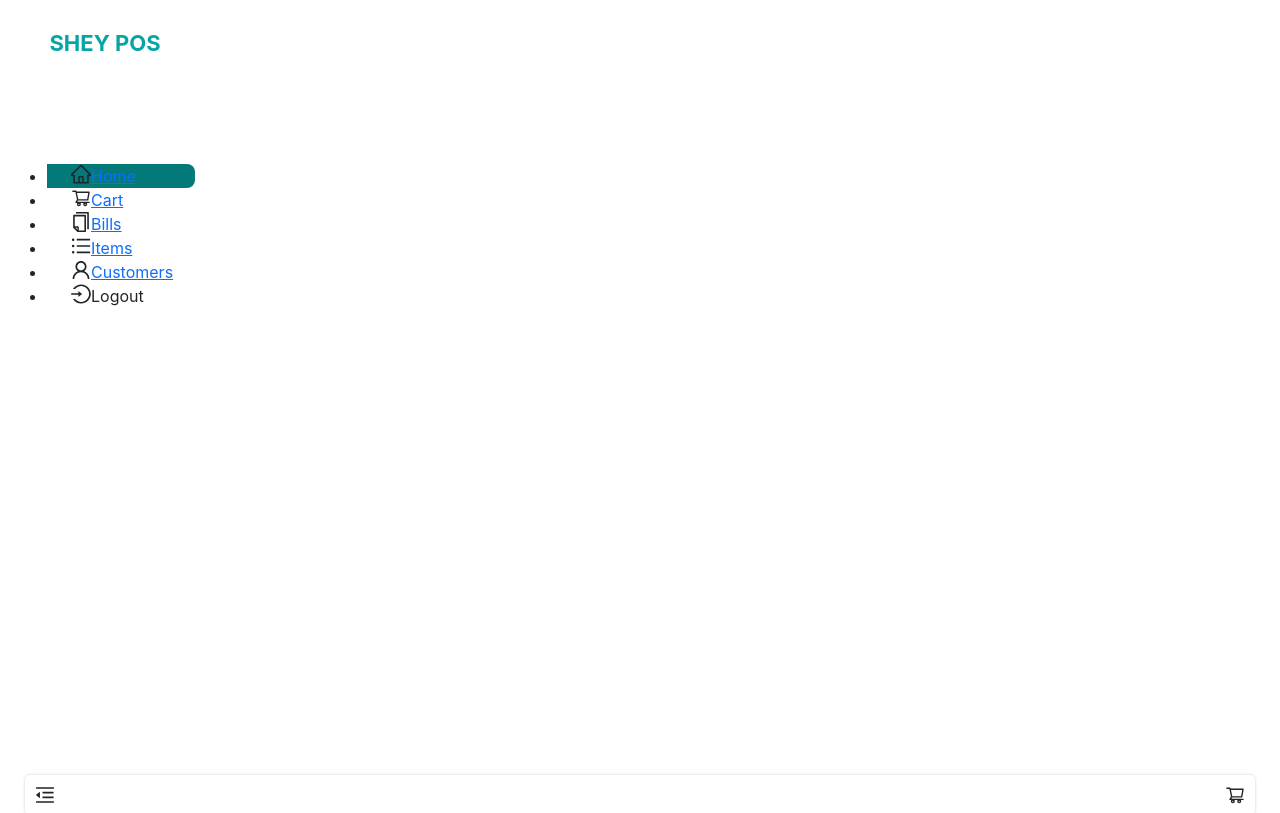
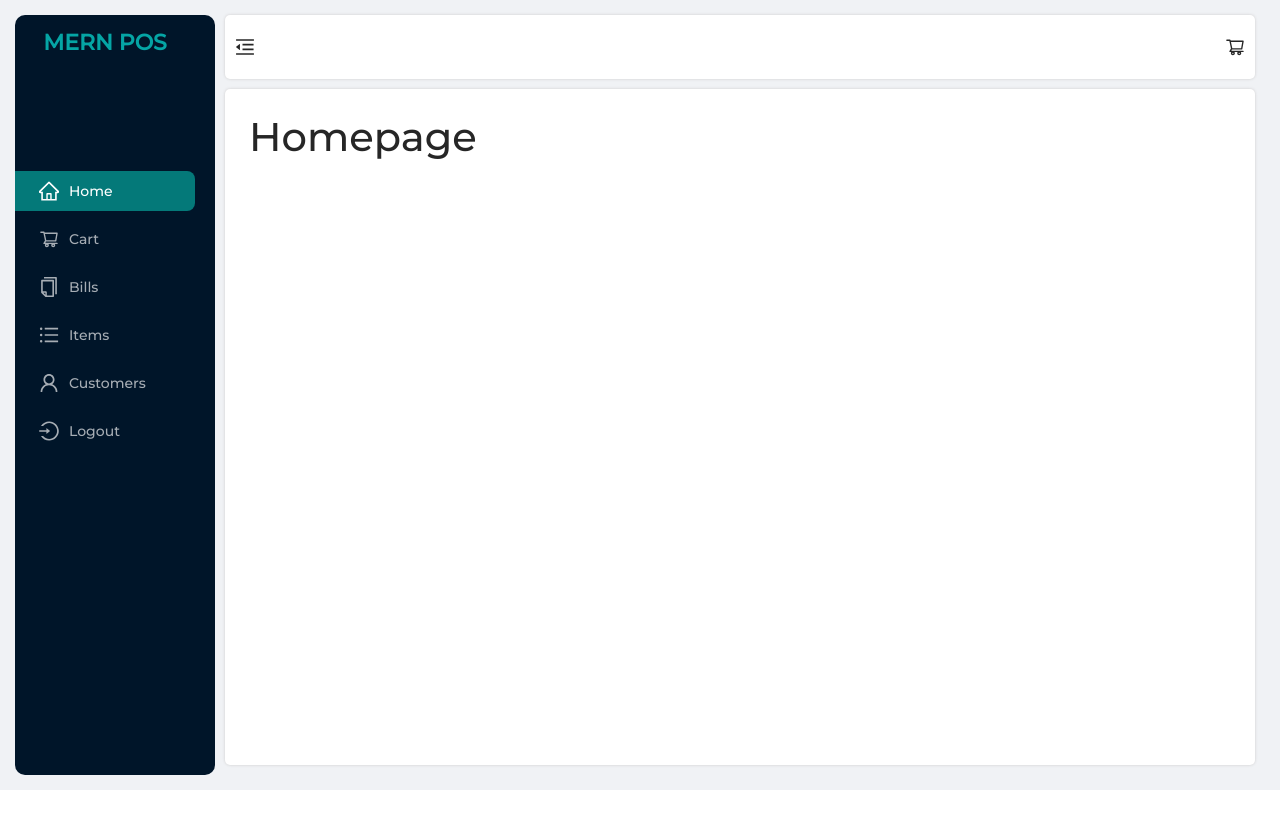
Before and after one commit to IwanPWK/react, a React (Create React App) app in the folder mern-pos/client/: page /home in a window 1280 px wide. Shown: the top 813 px of the page. Built offline with nearby package versions, Linux system fonts and the light colour scheme.

Commit message:
antd Fixed

```diff
--- a/mern-pos/client/src/App.js
+++ b/mern-pos/client/src/App.js
@@ -1,4 +1,5 @@
 import { BrowserRouter, Routes, Route } from "react-router-dom";
+import "antd/dist/antd.css";
 import Homepage from "./pages/Homepage";
 import Items from "./pages/Items";
 
--- a/mern-pos/client/src/components/DefaultLayout.js
+++ b/mern-pos/client/src/components/DefaultLayout.js
@@ -36,7 +36,7 @@ const DefaultLayout = (props) => {
       )} */}
       <Sider trigger={null} collapsible collapsed={collapsed}>
         <div className="logo">
-          <h3>{collapsed ? "SP" : "SHEY POS"}</h3>
+          <h3>{collapsed ? "MP" : "MERN POS"}</h3>
         </div>
         <Menu
           theme="dark"
--- a/mern-pos/client/src/index.css
+++ b/mern-pos/client/src/index.css
@@ -1,13 +1,12 @@
+@import url("https://fonts.googleapis.com/css2?family=Montserrat:wght@500&display=swap");
 body {
   margin: 0;
-  font-family: -apple-system, BlinkMacSystemFont, 'Segoe UI', 'Roboto', 'Oxygen',
-    'Ubuntu', 'Cantarell', 'Fira Sans', 'Droid Sans', 'Helvetica Neue',
-    sans-serif;
+  font-family: "Montserrat", sans-serif !important;
   -webkit-font-smoothing: antialiased;
   -moz-osx-font-smoothing: grayscale;
 }
 
 code {
-  font-family: source-code-pro, Menlo, Monaco, Consolas, 'Courier New',
+  font-family: source-code-pro, Menlo, Monaco, Consolas, "Courier New",
     monospace;
 }
```
Also changed, not shown: 1 other file (tests, documents, lock files or other folders).
